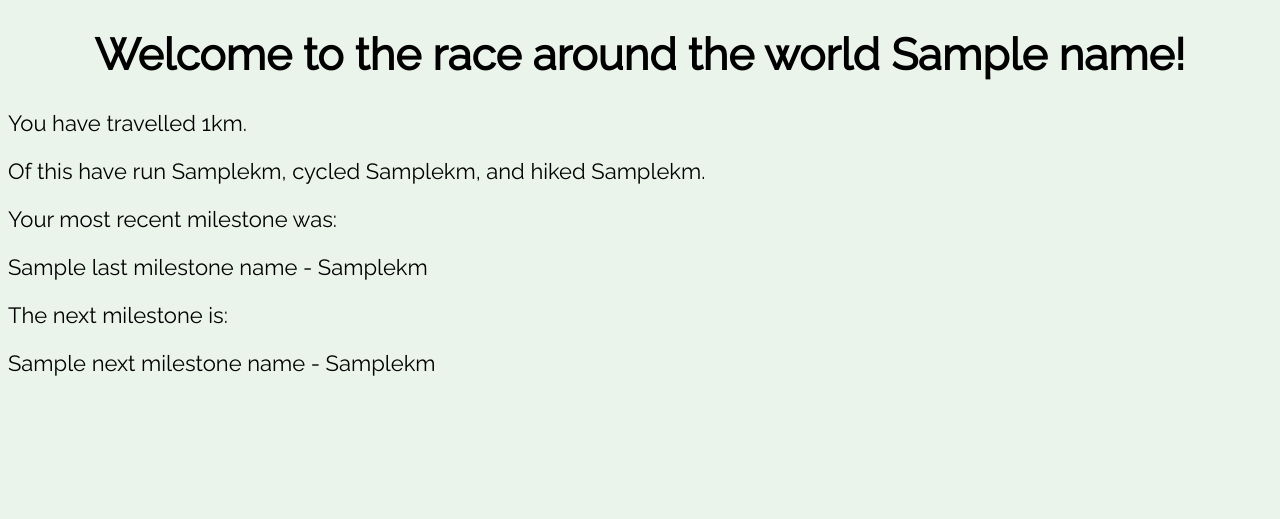
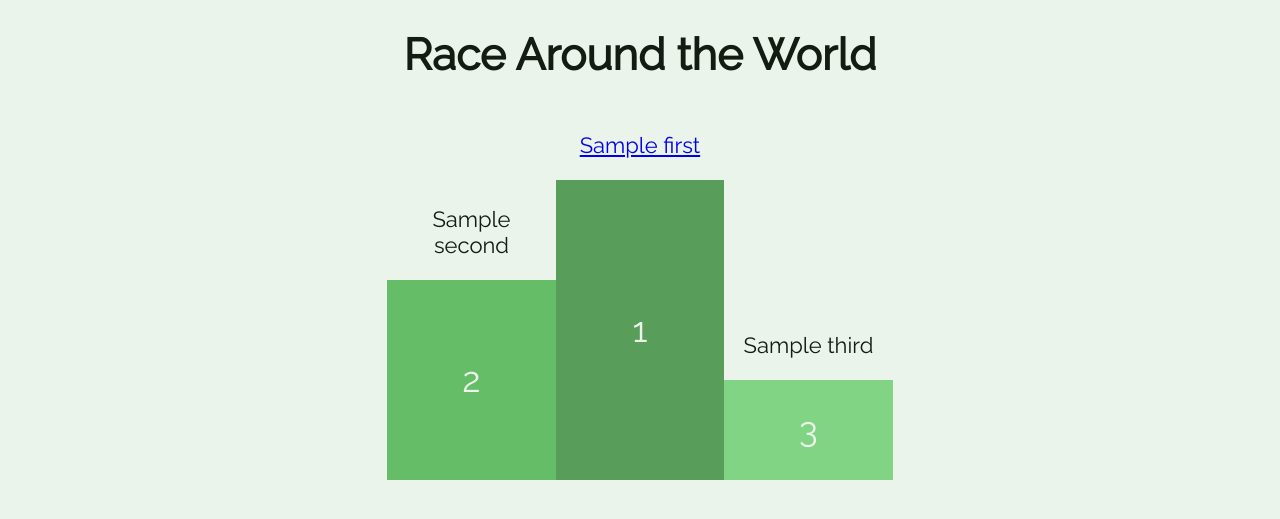
Before and after one commit to tomhayter/Strava-Race, a Django app: template web-app/tracker/templates/tracker/home.html in a window 1280 px wide. Shown: the top 519 px of the page. Run offline with Django 3.2, Linux system fonts and the light colour scheme; the template is opened without the code that fills it: most values are stand-ins (such as "Sample title", 1, 10 or a date in 2020).

Commit message:
#13: Initial homepage

```diff
--- a/web-app/tracker/static/tracker/home.css
+++ b/web-app/tracker/static/tracker/home.css
@@ -1,3 +1,11 @@
+:root {
+    --text: #111d11;
+    --background: #ebf4eb;
+    --primary: #82d485;
+    --secondary: #65be67;
+    --accent: #589d59;
+}
+
 h1 {
     text-align: center;
   }
@@ -5,10 +13,50 @@ h1 {
   body {
     font-family: 'Raleway';
     font-size: 22px;
+    color: var(--text);
+    background: var(--background);
+  }
 
-  text: #111d11;
-  background: #ebf4eb;
-  primary: #77e97b;
-  secondary: #d0fbd1;
-  accent: #589d59;
+.container {
+    display: flex;
+    align-items: flex-end;
+    margin: auto;
+    width: 40%;
   }
+
+  .podium__item {
+    width: 33.33%;
+  }
+
+  .podium__rank {
+    display: flex;
+    justify-content: center;
+    align-items: center;
+    font-size: 35px;
+    color: var(--background);
+  }
+
+  .podium__city {
+    text-align: center;
+    padding: 0 .5rem;
+  }
+
+  .podium__number {
+    width: 27px;
+    height: 75px;
+  }
+
+  .podium .first {
+    min-height: 300px;
+    background: var(--accent);
+  }
+
+  .podium .second {
+    min-height: 200px;
+    background: var(--secondary);
+  }
+
+  .podium .third {
+    min-height: 100px;
+    background: var(--primary);
+  }
--- a/web-app/tracker/templates/tracker/home.html
+++ b/web-app/tracker/templates/tracker/home.html
@@ -8,13 +8,24 @@
     <title>Race Around the World</title>
 </head>
 <body>
-<p><h1>Welcome to the race around the world {{name}}! </h1> </p>
-    <p>You have travelled {{total_distance}}km. </p>
-    <p>Of this have run {{run_distance}}km, cycled {{cycle_distance}}km, and hiked {{hike_distance}}km.</p>
-    <p>Your most recent milestone was:</p>
-    <p>{{last_milestone_name}} - {{last_milestone_distance}}km</p>
-    <p>The next milestone is:</p>
-    <p>{{next_milestone_name}} - {{next_milestone_distance}}km</p>
+<p><h1>Race Around the World</h1> </p>
+
+
+<div class="container podium">
+    <div class="podium__item">
+      <p class="podium__city">{{second}}</p>
+      <div class="podium__rank second">2</div>
+    </div>
+    <div class="podium__item">
+      <p class="podium__city"><a href="{% url 'user' %}">{{first}}</a></p>
+      <div class="podium__rank first">1</div>
+  </div>
+    <div class="podium__item">
+      <p class="podium__city">{{third}}</p>
+      <div class="podium__rank third">3</div>
+    </div>
+  </>
+
 
 </body>
 </html>
--- a/web-app/tracker/urls.py
+++ b/web-app/tracker/urls.py
@@ -2,5 +2,6 @@ from django.urls import path
 from . import views
 
 urlpatterns = [
-    path("home/", views.index, name="index"),
+    path("", views.home, name="home"),
+    path("user/", views.user, name="user"),
 ]
```
Also changed, not shown: web-app/tracker/static/tracker/user.css (added, +14 -0 lines), web-app/tracker/templates/tracker/user.html (added, +20 -0 lines), web-app/tracker/views.py (+11 -2 lines). Lines whose indentation alone changed are shown as unchanged.
